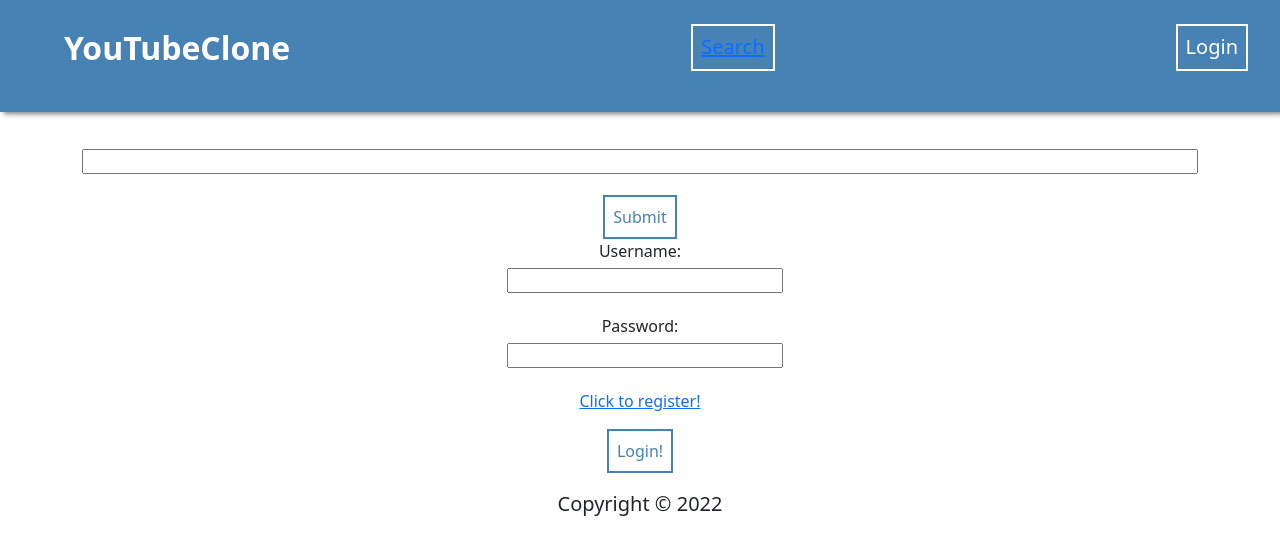
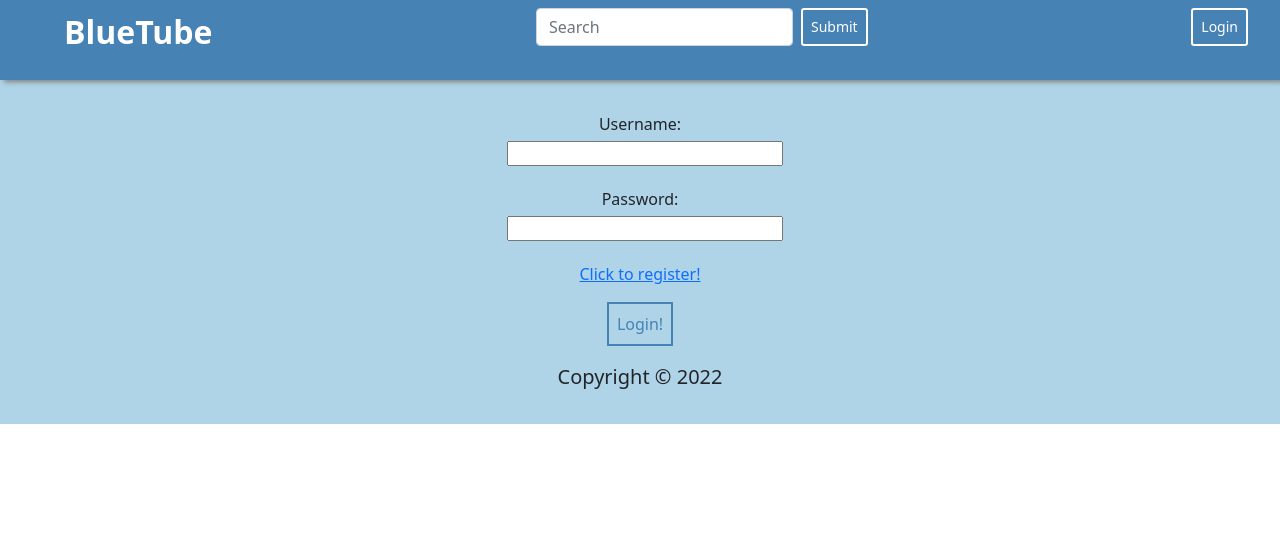
Before and after one commit to RAGessler/Youtube-Clone, a React (Create React App) app in the folder frontend/: page /login in a window 1280 px wide. Shown: the top 554 px of the page. Built offline with nearby package versions, Linux system fonts and the light colour scheme.

Commit message:
Styled App, NavBar, and SearchBar

```diff
--- a/frontend/src/App.css
+++ b/frontend/src/App.css
@@ -56,3 +56,7 @@ button:hover {
   padding: 3px 7px;
   font-size: 17px;
 }
+
+.bg {
+  background-color: #0777b352
+}
--- a/frontend/src/App.jsx
+++ b/frontend/src/App.jsx
@@ -20,7 +20,6 @@ import Footer from "./components/Footer/Footer";
 import PrivateRoute from "./utils/PrivateRoute";
 import React, { useEffect, useState } from "react";
 import SearchPage from "./pages/SearchPage/SearchPage";
-import SearchBar from "./components/SearchBar/SearchBar";
 import { Navigate, useNavigate } from 'react-router-dom';
 
 
@@ -67,10 +66,8 @@ function App() {
     navigate(`/video/${selectedVideo.id.videoId}`)
     }},[selectedVideo])
   return (
-    <div>
-
-      <Navbar />
-      <SearchBar submitSearch={searchVideos}/>
+    <div className="bg">
+      <Navbar searchVideos={searchVideos}/>
       <Routes>
         <Route
           path="/"
--- a/frontend/src/components/NavBar/NavBar.css
+++ b/frontend/src/components/NavBar/NavBar.css
@@ -13,7 +13,7 @@ li {
   box-shadow: 4px 2px 5px gray;
   color: white;
   margin-bottom: 2rem;
-  padding: 1.5rem 2rem;
+  padding: .5rem 2rem;
 }
 
 .navBar button {
--- a/frontend/src/components/NavBar/NavBar.jsx
+++ b/frontend/src/components/NavBar/NavBar.jsx
@@ -5,7 +5,7 @@ import AuthContext from "../../context/AuthContext";
 import SearchBar from "../SearchBar/SearchBar";
 import "./NavBar.css";
 
-const Navbar = () => {
+const Navbar = (props) => {
   const { logoutUser, user } = useContext(AuthContext);
   const navigate = useNavigate();
   return (
@@ -13,17 +13,17 @@ const Navbar = () => {
       <ul>
         <li className="brand">
           <Link to="/" style={{ textDecoration: "none", color: "white" }}>
-            <b>YouTubeClone</b>
+            <b>BlueTube</b>
           </Link>
         </li>
         <li>
-          <button><a href="/results/">Search</a></button>
+        <SearchBar searchVideos={props.searchVideos}/>
         </li>
         <li>
           {user ? (
-            <button onClick={logoutUser}>Logout</button>
+            <button className="btn btn-outline-primary btn-sm" onClick={logoutUser}>Logout</button>
           ) : (
-            <button onClick={() => navigate("/login")}>Login</button>
+            <button className="btn btn-outline-primary btn-sm" onClick={() => navigate("/login")}>Login</button>
           )}
         </li>
       </ul>
--- /dev/null
+++ b/frontend/src/components/SearchBar/SearchBar.css
@@ -0,0 +1,5 @@
+.vertical-center {
+ position: relative;
+ align-items: center;
+
+  }
--- a/frontend/src/components/SearchBar/SearchBar.jsx
+++ b/frontend/src/components/SearchBar/SearchBar.jsx
@@ -1,6 +1,6 @@
 import React, { useState } from 'react';
 import { Navigate, useNavigate } from 'react-router-dom';
-
+import './SearchBar.css'
 
 const SearchBar = (props) => {
     const [searchTerm, setSearchTerm] = useState('')
@@ -10,15 +10,16 @@ const SearchBar = (props) => {
         event.preventDefault();
         let newSearchTem = searchTerm
         console.log(newSearchTem)
-        props.submitSearch(newSearchTem)
+        props.searchVideos(newSearchTem)
         navigate('/results')
+        setSearchTerm('')
     }
 
     return(
         <div className="container">
-            <form className="form" onSubmit={handleSubmit}>
-                <input type="text" value={searchTerm} onChange={(event) => setSearchTerm(event.target.value)} />
-                <button type='submit'>Submit</button>
+            <form className="row g-2" onSubmit={handleSubmit}>
+                <div className='col-auto'><input type="text" className='form-control' placeholder="Search" value={searchTerm} onChange={(event) => setSearchTerm(event.target.value)} /></div>
+                <div className='col-auto'><button className='btn btn-outline-primary btn-sm' type='submit'>Submit</button></div>
             </form>
         </div>
     )
--- a/frontend/src/pages/VideoPage/VideoPage.jsx
+++ b/frontend/src/pages/VideoPage/VideoPage.jsx
@@ -28,8 +28,7 @@ const VideoPage = (props) => {
             <div>{props.selectedVideo.snippet.description}</div>
             <VideoPlayer videoId={props.selectedVideo.id.videoId} />
             <CommentForm videoId={props.selectedVideo.id.videoId} getVideoComments={props.getVideoComments}></CommentForm>
-            <CommentList
-            comments={props.comments}
+            <CommentList comments={props.comments}
             getVideoComments={props.getVideoComments}
             videoId={props.selectedVideo.id.videoId}
             >
```
